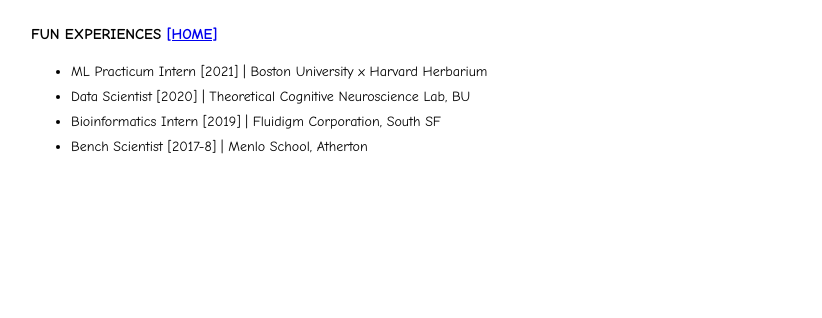
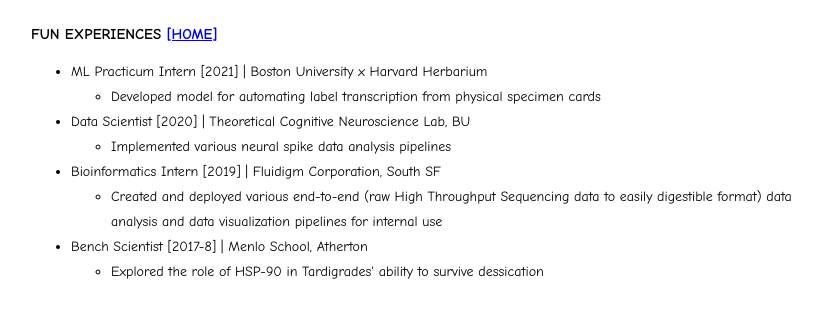
Before and after one commit to jli12/arxv_site, a plain HTML site: page subpages/projects.html in a window 1280 px wide. Shown: the whole page, without its empty margins (209-1031 px from the left). Drawn offline with Linux system fonts and the light colour scheme.

Commit message:
included some project descriptions

```diff
--- a/calendar/learned.js
+++ b/calendar/learned.js
@@ -5,7 +5,7 @@
 				"08092021": ["I was hiking with a pal, and he told me that jumping spiders would be great to have as pets. Unlike most spiders, jumping spiders are actually able to recognize objects/people since they are active hunters; since most spiders are relatively static hunters, they instead see people as a part of the ever changing landscape. Plus, it helps that jumping spiders are indeed quite cute"],
 				"08102021": ["I was wondering how herbivores/livestock are able to get their requisite nutrients just from eating plants. I was wondering how herbivores/livestock are able to get their requisite nutrients just from eating plants. With regards to ruminant animals, they are able to derive the nutrients they need through their multiple stomachs. When they first fill up on grass, it is chewed very little and immediately goes into their rumen, where various enzymes digest it a bit. It (referred to as the “cud”) then gets regurgitated and chewed again to further the mechanical breakdown. After the second chewing, the cud goes back into the rumen where the microbes present will further break down the insoluble fibers/cellulose (undigestible for non-ruminants) through various fermentation processes. From there, everything (including the microbes) continues to the abomasum, whose high pH kills the microbes from which the ruminants are finally able to extract all their requisite nutrients. So ruminants essentially eat their food (grass) to produce their real food (microbes) which is quite humorous.",
 								"https://www.publish.csiro.au/ebook/chapter/SA0501041"],
-				"08112021": ["I made this page of my site!"],
+				"08112021": ["I made this page of my site! Which sorta explains the emptiness prior to today."],
 				"08122021": ["One of the major paleontological mysteries of the upper Cretaceous Period is the relative lack of middle-sized carnivorous dinosaurs. Recent fossil findings have uncovered T-rex-like fossils; however, they are much smaller than the traditional T-rex fossils previously found. Coupled with further analysis, researchers have proposed that the T-rex had actually evolved to dominate multiple niches as a function of its age (similar to the komodo dragon today), with the juvenile T-rexs’ increased nimbleness/speed allowing them to hunt the smaller more nimble herbivores, while the adult T-rexs with their exponentially greater jaw strength allowed them to dispatch the much larger herbivores.\n",
 								"https://www.smithsonianmag.com/science-nature/tyrannosaurs-dominated-their-cretaceous-ecosystems-180978289/"],
 				"08132021": ["Peto's Paradox: \n\tThere is no way I can do this theory justice in just a few sentences… but I’ll do my best :) The main gist of this paradox is that we curiously don’t see any larger incidence of cancer with larger animals nor animals that live longer (e.g. animals with 1000x more cells than humans don’t exhibit any increased cancer risk; “Cancer rates across multicellular animals only vary by approximately two-fold even though the difference of size among mammals alone can be on the order of a million-fold”). This suggests that such animals have more effective methods of cancer resistance/suppression, which should be further studied for potential human medical uses. ",
@@ -17,7 +17,7 @@
 				"08192021": ["Ever wondered why rubbing one's eyes feels so gosh darn good? When one rubs their eyes, there are pressure sensors that stimulates the lacrimal and meibomian glands and increases moisture on the eyes. However, that pressure also triggers the oculocardiac reflex, stimulating the trigeminal and vagus nerves whose downstream effects cause one's heartrate to decrease by up to 20%-- and account for the \"calming\" effect one feels as a result."],
 				"08202021": ["I can't get enough of Matt Botvinick. I somehow just discovered he did a podcast with Lex Fridman, and I'm not even 30min in and have been ruminating over a few things: \n\t1.) could human intelligence (and maybe even consiousness as we know it) be an emergent phenomenon of humans in groups?\n\t\tI mean obviously without other humans one single human wouldn't be very smart. But would said person also have or be aware of their inner monologue?\n\t2.) Nothing all too profound, but just a cool statement: that the mind is the obviator of the world, and that it both creates the experience, but also experiences (is consious and feels) about that experience as well. So everything we know as a part of life is just our very own illusion/hallucenation. \nCan't wait to keep listening!"],
 				"08212021": ["Ever wonder what our kneecaps (aka patellas) are there for? The common misconceptions are protection or stability, but their most impactful contribution to our physiology is actually more of a mechanical one. First, it's also important to know that it's a sesamoid-bone, meaning it actually develops/grows from inside of a tendon (the patella tendon in this case). With the patella being located at the top of our tibia and connected to our femur, it increases the leverge that the tendon has over the tibia, allowing for up to 30% increases in contractile strength, allowing us to run, jump, kick, etc. faster/stronger. "],
-				"08222021": ["Been trying to read/listen up more on dynamical systems. I think this is where I want to go into for my PhD. I can't yet put into succinct words what I've learned, but I've been going through a lot of Steve Brunton's materials on the topic. He's a god among men :D"]
+				"08222021": ["Been trying to read/listen up more on dynamical systems. I think this is where I want to go into for my PhD. I can't yet put into succinct words what I've learned, but I've been going through a lot of Steve Brunton's materials on the topic. He's a god among mortals XD; but so anyway I might not have much to report for the next few days."]
 				// "12312021": ["qwerty"],
 				// "05232019": ["asdf"],
 		}
--- a/subpages/projects.html
+++ b/subpages/projects.html
@@ -12,9 +12,17 @@
             <h1>Fun Experiences <a href="../index.html">[HOME]</a> </h1>
             <ul>
                 <li> ML Practicum Intern [2021] | Boston University x Harvard Herbarium </li>
+                    <ul><li> Developed model for automating label transcription from physical specimen cards </li></ul>
+                </li>
                 <li> Data Scientist [2020] | Theoretical Cognitive Neuroscience Lab, BU </li>
-                <li> Bioinformatics Intern [2019] | Fluidigm Corporation, South SF </li>
-                <li> Bench Scientist [2017-8] | Menlo School, Atherton </li>
+                    <ul><li> Implemented various neural spike data analysis pipelines </li></ul>
+                </li>
+                <li> Bioinformatics Intern [2019] | Fluidigm Corporation, South SF
+                    <ul><li> Created and deployed various end-to-end (raw High Throughput Sequencing data to easily digestible format) data analysis and data visualization pipelines for internal use </li></ul>
+                </li>
+                <li> Bench Scientist [2017-8] | Menlo School, Atherton
+                    <ul><li>Explored the role of HSP-90 in Tardigrades' ability to survive dessication</li></ul>
+                </li>
                 <!-- <li><a href="./projects/bostonhacks-2018.html">BostonCracks - bostonhacks [2018] submission</a> - My team's submission which won the data science track.</li>
                 <li><a href="./projects/pytorch-neat.html">PyTorch-NEAT [2018]</a> - A PyTorch implementation of Kenneth O. Stanley's Neuroevolution of Augmenting Topologies <a href="http://nn.cs.utexas.edu/downloads/papers/stanley.ec02.pdf">paper</a>.</li>
                 <li><a href="./projects/machine-intelligence-cc.html">MachineIntelligence.cc [2018]</a> - The website for the 2018 Machine Intelligence Conference.</li>
```
